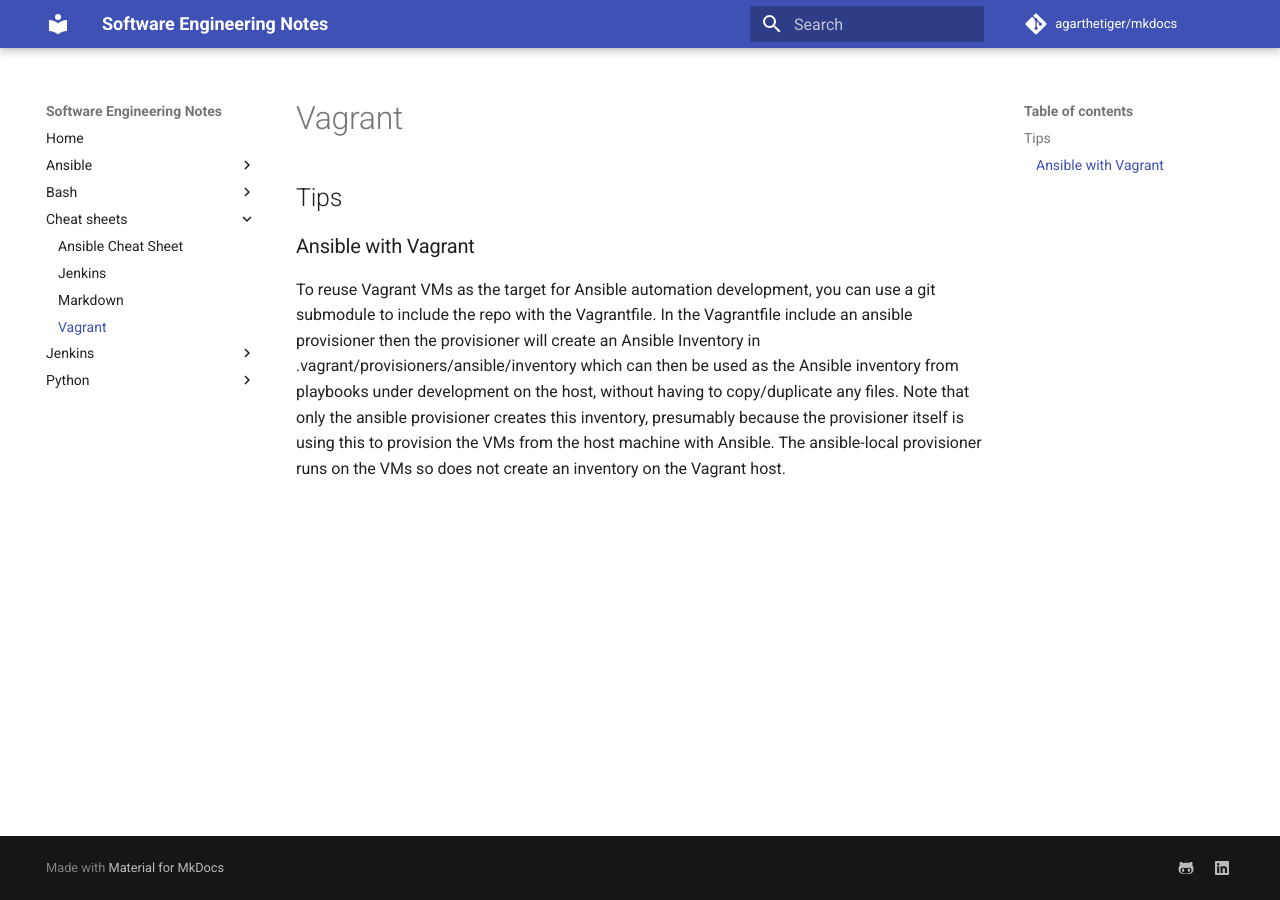
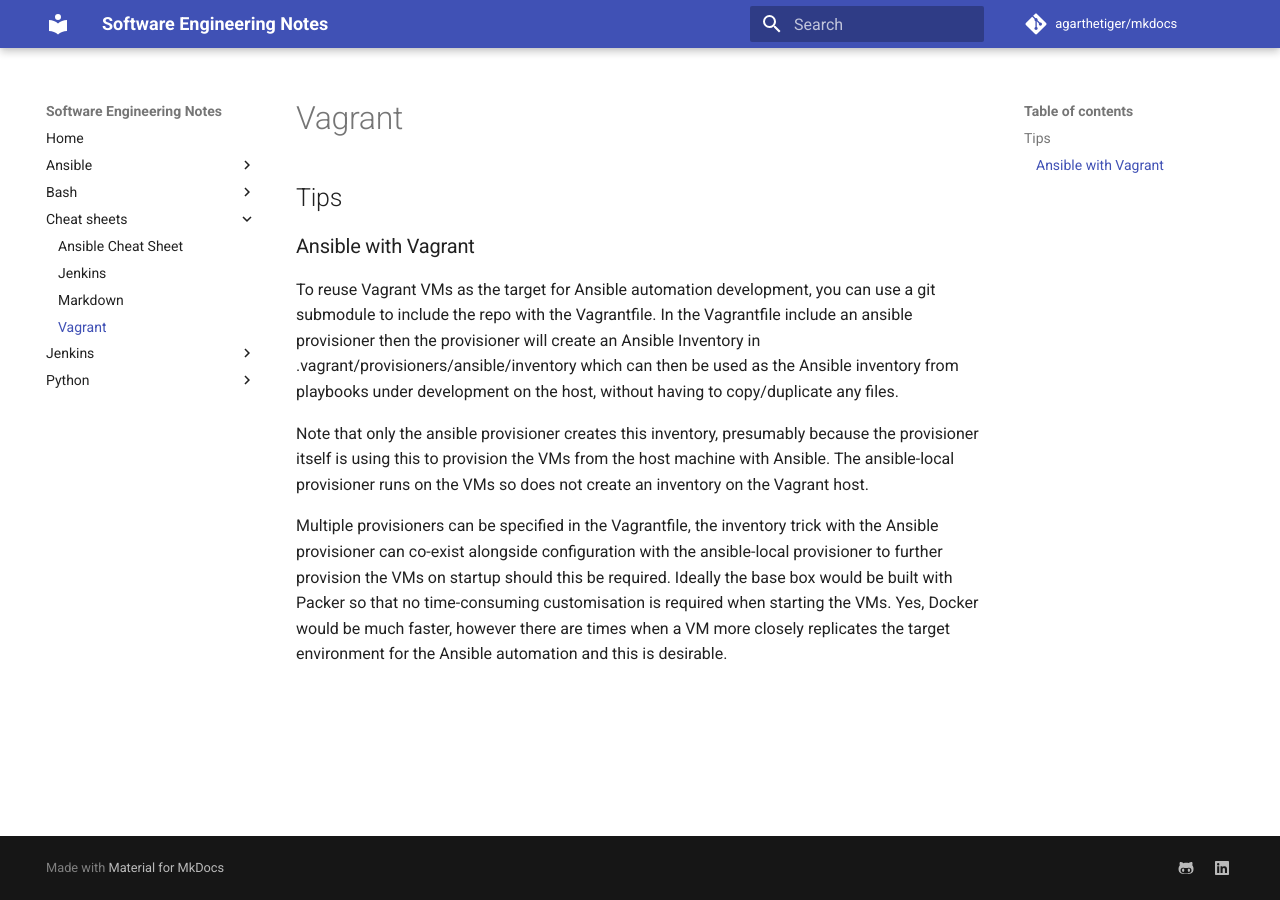
Before and after one commit to agarthetiger/mkdocs, an MkDocs documentation site: the page built from docs/cheat-sheets/vagrant.md, in a window 1280 px wide. Built offline with MkDocs 1.6.1 and Material for MkDocs 9.7.7, drawn with Linux system fonts in a browser that asks for light colours; comment, search, counter and statistics services are not loaded.

Commit message:
Update vagrant.md
Add note about using ansible and ansible-local provisioners together.

```diff
--- a/docs/cheat-sheets/vagrant.md
+++ b/docs/cheat-sheets/vagrant.md
@@ -1,4 +1,8 @@
 # Vagrant
 ## Tips
 ### Ansible with Vagrant
-To reuse Vagrant VMs as the target for Ansible automation development, you can use a git submodule to include the repo with the Vagrantfile. In the Vagrantfile include an ansible provisioner then the provisioner will create an Ansible Inventory in .vagrant/provisioners/ansible/inventory which can then be used as the Ansible inventory from playbooks under development on the  host, without having to copy/duplicate any files. Note that only the ansible provisioner creates this inventory, presumably because the provisioner itself is using this to provision the VMs from the host machine with Ansible. The ansible-local provisioner runs on the VMs so does not create an inventory on the Vagrant host.
+To reuse Vagrant VMs as the target for Ansible automation development, you can use a git submodule to include the repo with the Vagrantfile. In the Vagrantfile include an ansible provisioner then the provisioner will create an Ansible Inventory in .vagrant/provisioners/ansible/inventory which can then be used as the Ansible inventory from playbooks under development on the  host, without having to copy/duplicate any files.
+
+Note that only the ansible provisioner creates this inventory, presumably because the provisioner itself is using this to provision the VMs from the host machine with Ansible. The ansible-local provisioner runs on the VMs so does not create an inventory on the Vagrant host.
+
+Multiple provisioners can be specified in the Vagrantfile, the inventory trick with the Ansible provisioner can co-exist alongside configuration with the ansible-local provisioner to further provision the VMs on startup should this be required. Ideally the base box would be built with Packer so that no time-consuming customisation is required when starting the VMs. Yes, Docker would be much faster, however there are times when a VM more closely replicates the target environment for the Ansible automation and this is desirable.
```
